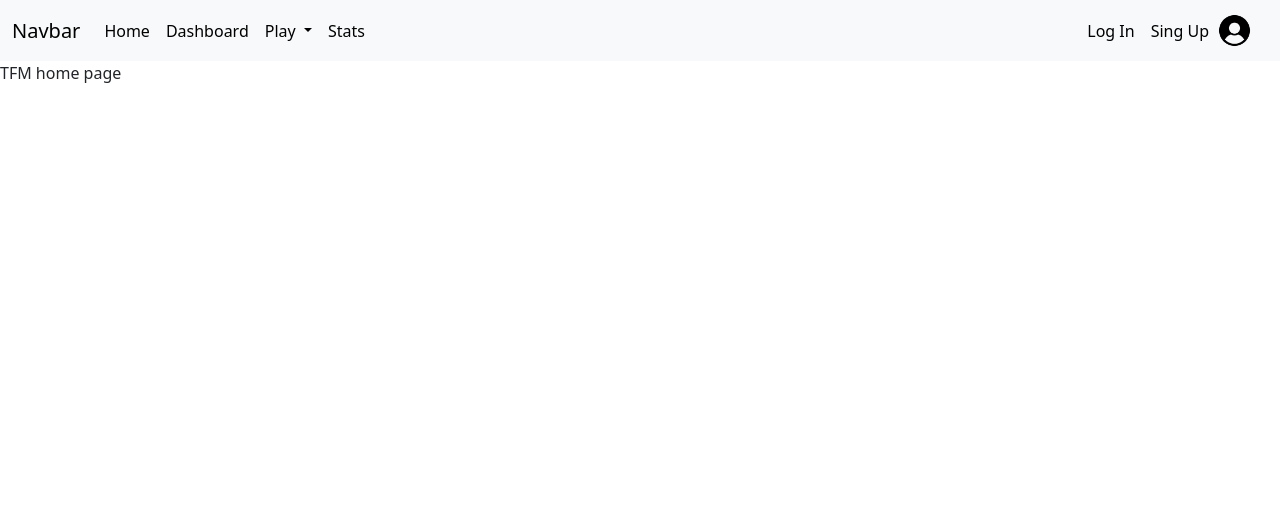
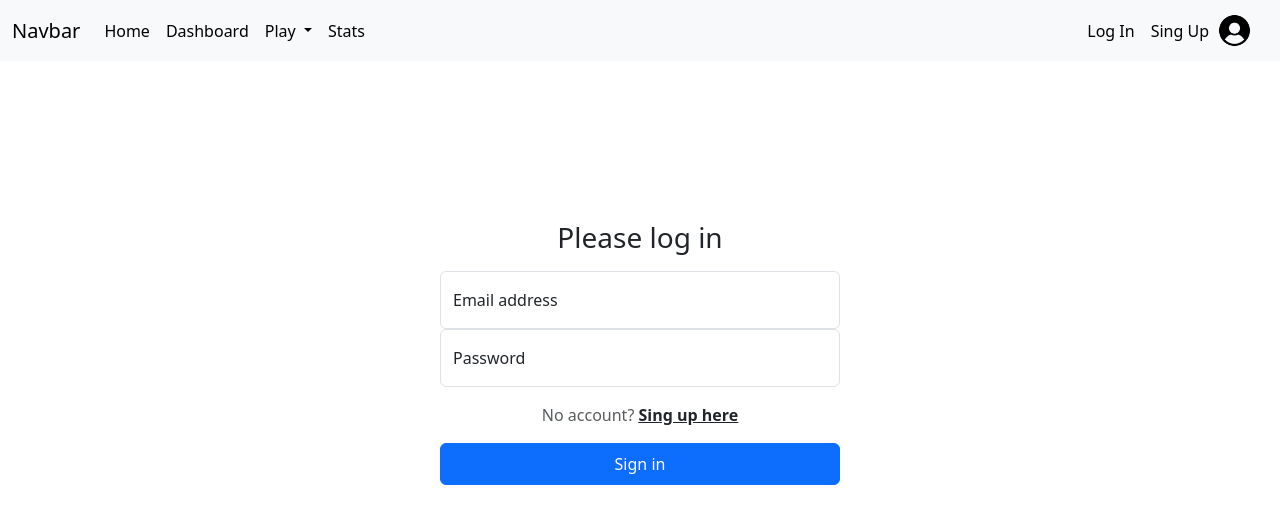
Before and after one commit to danielhdzf/angular, an Angular app: page /login in a window 1280 px wide. Before the commit this address led to /. Shown: the top 524 px of the page. Built offline with nearby package versions, Linux system fonts and the light colour scheme.

Commit message:
Created login component danielhdzf/tfm#4

```diff
--- a/src/app/app.routes.ts
+++ b/src/app/app.routes.ts
@@ -1,8 +1,11 @@
 import { Routes } from '@angular/router';
 import { HomeComponent } from './home/home.component';
+import { LoginComponent } from './login/login.component';
 
 
 export const routes: Routes = [
     { path: '', component: HomeComponent },
+    { path: 'home', component: HomeComponent},
+    { path: 'login', component: LoginComponent},
     { path: '**', redirectTo: ''}
 ];
--- a/src/app/header/header.component.html
+++ b/src/app/header/header.component.html
@@ -32,7 +32,7 @@
                     </li>
                 } @else {
                     <li class="nav-item">
-                        <a class="nav-link active" href="#">Log In</a>
+                        <a class="nav-link active" href="login">Log In</a>
                     </li>
                     <li class="nav-item">
                         <a class="nav-link active" href="#">Sing Up</a>
--- /dev/null
+++ b/src/app/login/login.component.css
@@ -0,0 +1,15 @@
+html,
+body {
+    height: 100vh;
+}
+
+.form-login {
+    max-width: 400px;
+    margin: auto;
+    margin-top: 20vh;
+
+}
+
+.form-login form {
+    text-align: center;
+}
--- /dev/null
+++ b/src/app/login/login.component.html
@@ -0,0 +1,18 @@
+<body>
+<main class="form-login">
+    <form>
+      <h1 class="h3 mb-3 fw-normal">Please log in</h1>
+
+      <div class="form-floating">
+        <input type="email" class="form-control" id="floatingInput" placeholder="name@example.com">
+        <label for="floatingInput">Email address</label>
+      </div>
+      <div class="form-floating">
+        <input type="password" class="form-control" id="floatingPassword" placeholder="Password">
+        <label for="floatingPassword">Password</label>
+      </div>
+      <p class="text-center text-muted mt-3 mb-3">No account? <a href="#" class="fw-bold text-body text-white"><u>Sing up here</u></a></p>
+      <button class="btn btn-primary w-100 py-2" type="submit">Sign in</button>
+    </form>
+  </main>
+</body>
```
Also changed, not shown: src/app/login/login.component.ts (added, +12 -0 lines), 1 other file (tests, documents, lock files or other folders).
